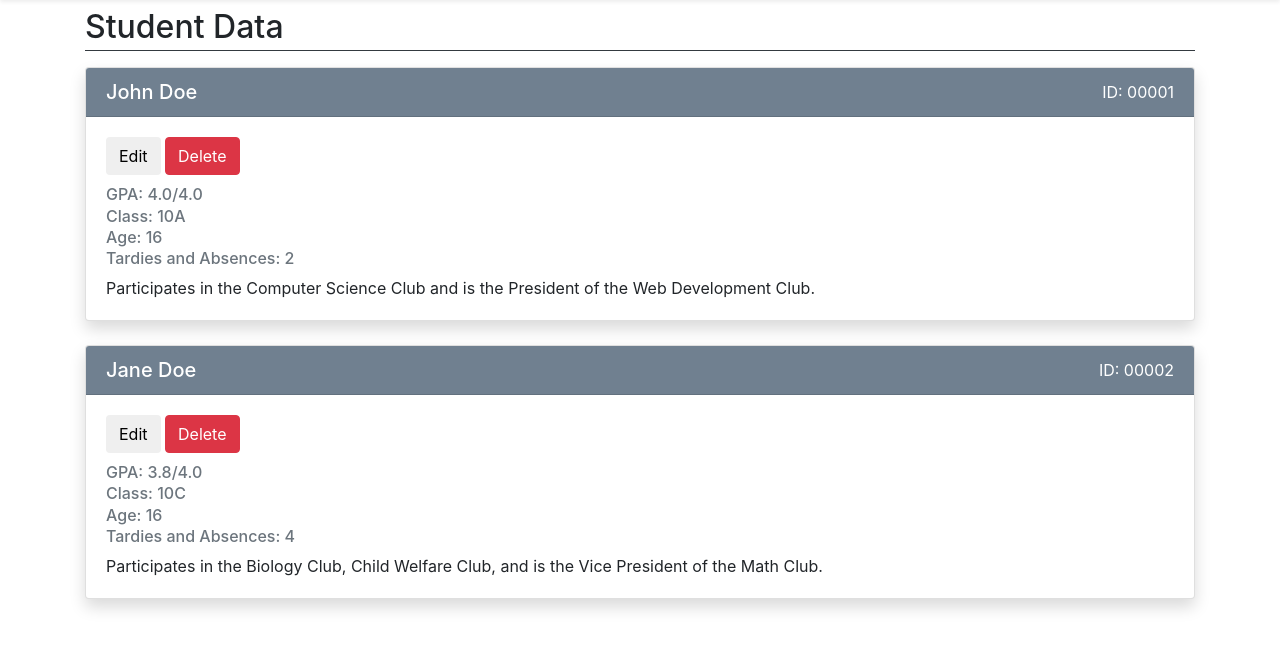
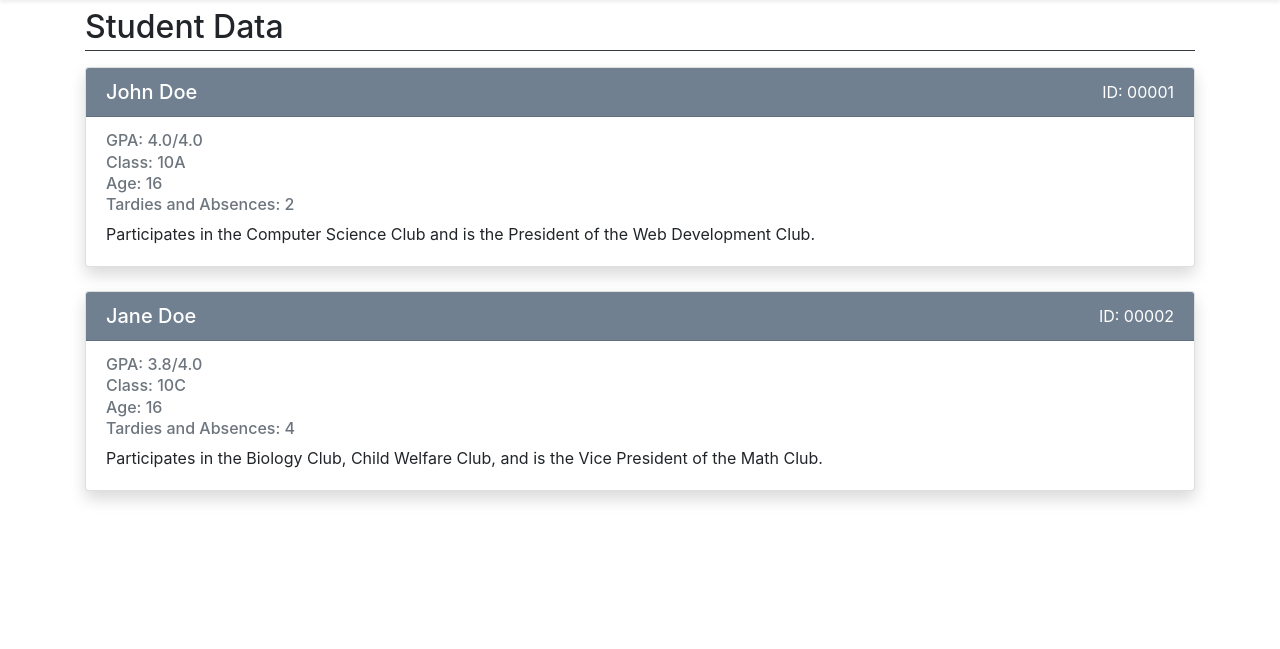
Before and after one commit to JhaoZ/student-api-with-flask, a Flask app: page / in a window 1280 px wide. Shown: the part 56-705 px from the top of the page. Run offline with Flask 2, Linux system fonts and the light colour scheme.

Commit message:
added link removed buttons

```diff
--- a/templates/home.html
+++ b/templates/home.html
@@ -20,7 +20,9 @@
             <div class = "card mb-4 shadow">
                 <div style = "background-color: slategray" class = "card-header">
                     <h5 class = "d-inline card-title text-white">
+                    <a class = "text-white" href = "#">
                         {{student.FirstName}} {{student.LastName}}
+                    </a>
                     </h5>
                     <div class ="d-inline float-right">
                         <p class = "d-inline text-white">
@@ -29,10 +31,6 @@
                     </div>
                 </div>
                 <div class ="card-body">
-                    <form action="">
-                        <button class = "btn">Edit</button>
-                        <button class = "btn btn-danger">Delete</button>
-                    </form>
                     <h6 class = "card-subtitle mb-2 text-muted">GPA: {{student.GPA}}/4.0</h6>
                     <h6 class = "card-subtitle mb-2 text-muted">Class: {{student.Class}}</h6>
                     <h6 class = "card-subtitle mb-2 text-muted">Age: {{student.Age}}</h6>
```
